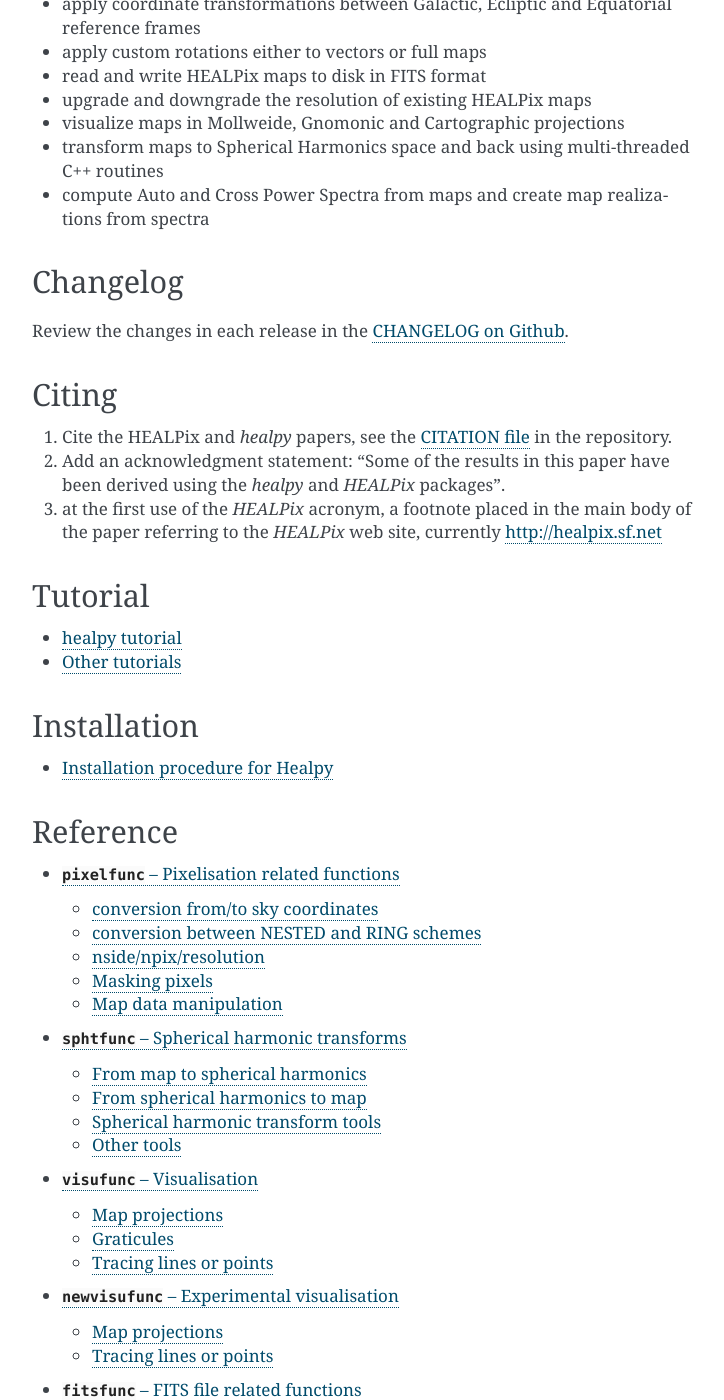
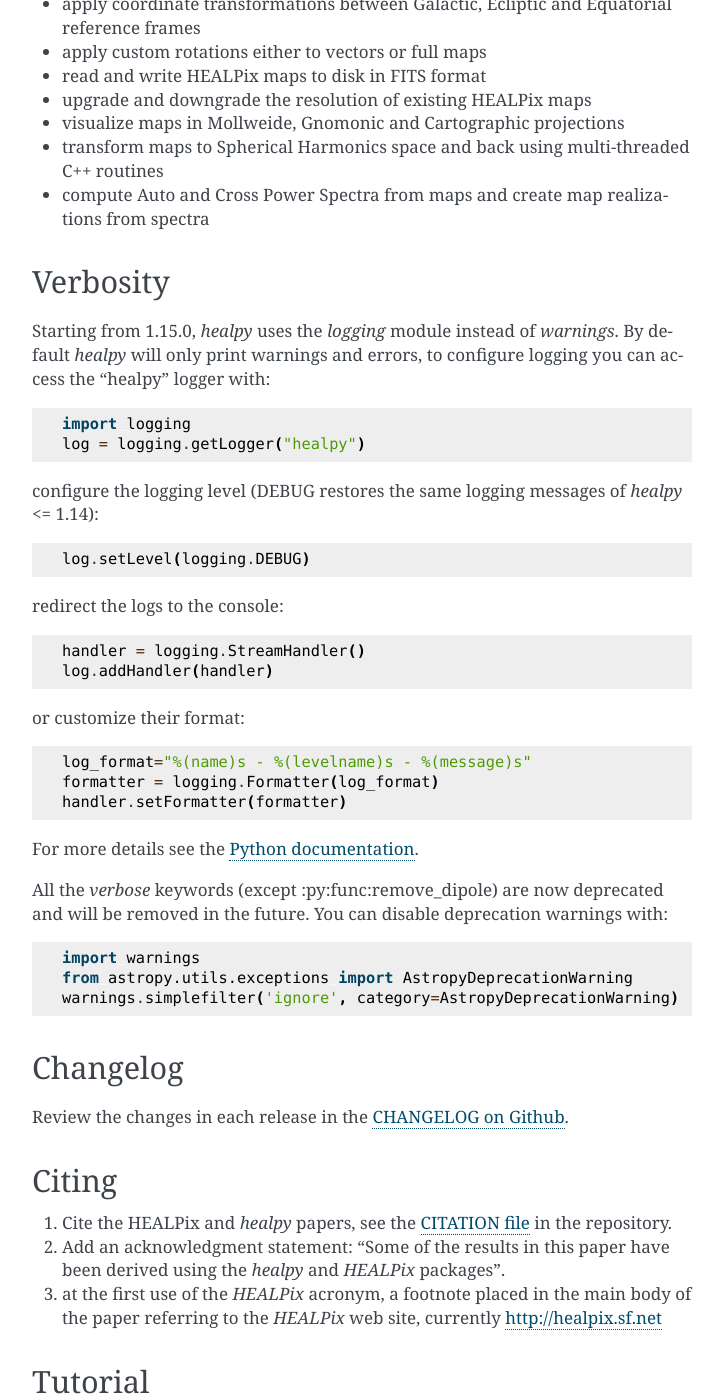
Before and after one commit to healpy/healpy, a Sphinx documentation site: the page built from doc/index.rst, in a window 1280 px wide and 1400 px high, scrolled down 527 px. Shown: the whole window, without its empty margins (388-1112 px from the left). Built offline with Sphinx 7.4.7, drawn with Linux system fonts in a browser that asks for light colours.

Commit message:
doc: documentation about verbosity

```diff
--- a/doc/index.rst
+++ b/doc/index.rst
@@ -22,6 +22,41 @@ is very welcome to propose new features.
 * visualize maps in Mollweide, Gnomonic and Cartographic projections
 * transform maps to Spherical Harmonics space and back using multi-threaded C++ routines
 * compute Auto and Cross Power Spectra from maps and create map realizations from spectra
+
+Verbosity
+---------
+
+Starting from 1.15.0, `healpy` uses the `logging` module instead of `warnings`.
+By default `healpy` will only print warnings and errors, to configure logging
+you can access the "healpy" logger with::
+
+    import logging
+    log = logging.getLogger("healpy")
+
+configure the logging level (DEBUG restores the same logging messages of `healpy` <= 1.14)::
+
+    log.setLevel(logging.DEBUG)
+
+redirect the logs to the console::
+
+    handler = logging.StreamHandler()
+    log.addHandler(handler)
+
+or customize their format::
+
+    log_format="%(name)s - %(levelname)s - %(message)s"
+    formatter = logging.Formatter(log_format)
+    handler.setFormatter(formatter)
+
+For more details see the `Python documentation <https://docs.python.org/3/library/logging.html>`_.
+
+All the `verbose` keywords (except :py:func:remove_dipole) are now deprecated and
+will be removed in the future.
+You can disable deprecation warnings with::
+
+    import warnings
+    from astropy.utils.exceptions import AstropyDeprecationWarning
+    warnings.simplefilter('ignore', category=AstropyDeprecationWarning)
 
 Changelog
 ---------
```
